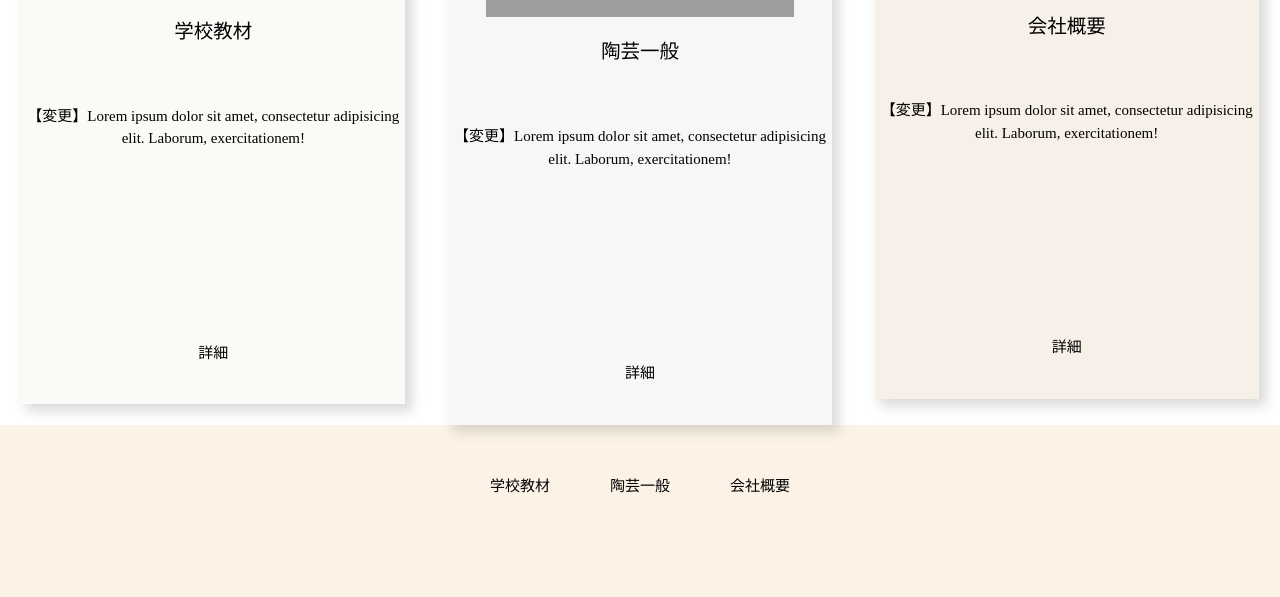
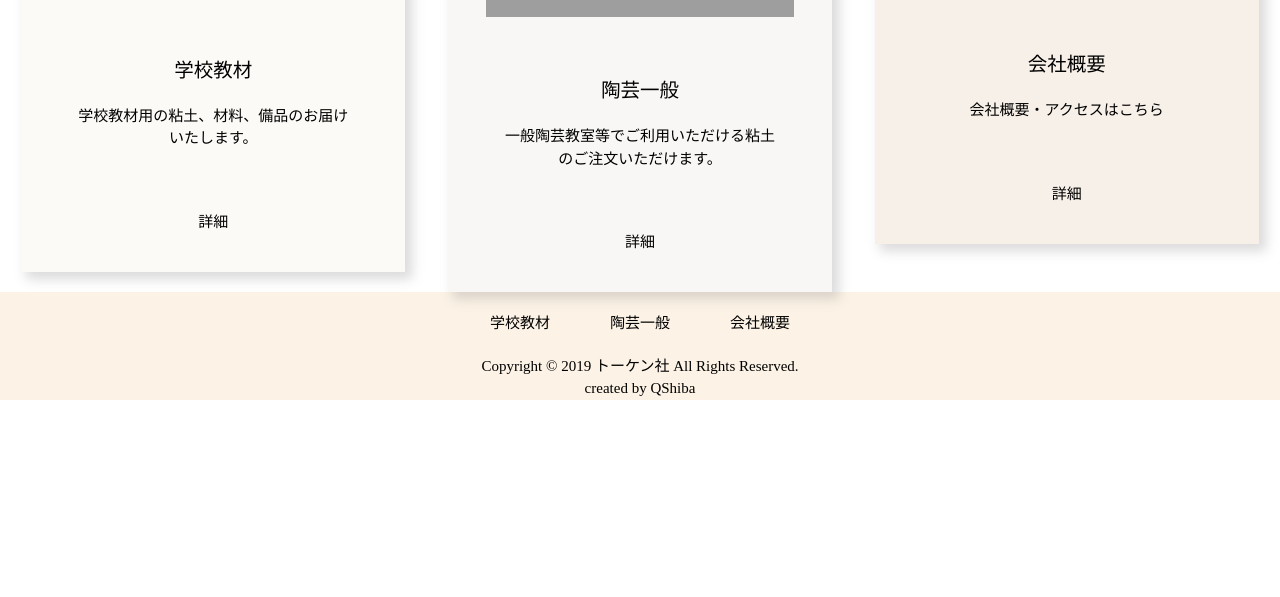
Before and after one commit to Queenshiba/token-sha, a website: page dist/index.html in a window 1280 px wide. Shown: the part 963-1560 px from the top of the page. After the commit the page ends 1363 px from the top, so only its background shows below. Drawn offline with nearby package versions, Linux system fonts and the light colour scheme; grey boxes are pictures that could not be loaded.

Commit message:
fixed text and boxes

```diff
--- a/dist/index.html
+++ b/dist/index.html
@@ -45,7 +45,7 @@
         <div class="landingPage">
             <img src="./img/token-sha-name.png" alt="" class="title">
             <div class="comment">
-                <p>【変更】良質な土をあなたにお届けします</p>
+                <p>良質な土をあなたにお届けします</p>
             </div>
             <div class="button_cont"><a class="btn-contact" href="#" target="_blank" rel="">お問い合わせ</a></div>
         </div>
@@ -57,7 +57,7 @@
                 <img src="./img/painting.jpg" alt="">
                 <div class="comments">
                     <p class="subtitle">学校教材</p>
-                    <p class="detail">【変更】Lorem ipsum dolor sit amet, consectetur adipisicing elit. Laborum, exercitationem!
+                    <p class="detail">学校教材用の粘土、材料、備品のお届けいたします。
                     </p>
 
                     <p class="moredetail">詳細</p>
@@ -69,7 +69,7 @@
                 <img src="./img/makingacup.jpg" alt="">
                 <div class="comments">
                     <p class="subtitle">陶芸一般</p>
-                    <p class="detail">【変更】Lorem ipsum dolor sit amet, consectetur adipisicing elit. Laborum, exercitationem!
+                    <p class="detail">一般陶芸教室等でご利用いただける粘土のご注文いただけます。
                     </p>
                     <p class="moredetail">詳細</p>
                 </div>
@@ -80,7 +80,7 @@
                 <img src="./img/threecups.jpg" alt="">
                 <div class="comments">
                     <p class="subtitle">会社概要</p>
-                    <p class="detail">【変更】Lorem ipsum dolor sit amet, consectetur adipisicing elit. Laborum, exercitationem!
+                    <p class="detail">会社概要・アクセスはこちら
                     </p>
                     <p class="moredetail">詳細</p>
                 </div>
--- a/dist/style.css
+++ b/dist/style.css
@@ -10,7 +10,7 @@
 .LP-laptop {
     height: 90vh;
     width: 100%;
-    background: url(./img/orangedisheswhiten.jpg) no-repeat;
+    background: url(./img/bowlsonboard.jpg) no-repeat;
     background-size: auto 120%;
     background-position: center;
 }
@@ -157,16 +157,17 @@ a:hover {
     /* background: lightblue; */
     /* margin-top: 30%; */
     text-align: center;
-    margin-bottom: 30px;
+    margin: 10%;
 }
 
 .moredetail {
-    margin-top: 50%;
-    padding-bottom: 10px;
+    margin-top: 20%;
+    /* padding-bottom: 10px; */
 }
 
 .detail {
-    margin-top: 10%;
+justify-content: center ;
+margin: 0 5%;
 }
 
 .subtitle {
@@ -209,9 +210,9 @@ footer div {
     display: flex;
     flex-direction: column;
     align-items: center;
-    padding: 20px 0;
+
 }
 
 footer .nav {
-    padding: 40px 0;
+    padding: 10px 0;
 }
```
